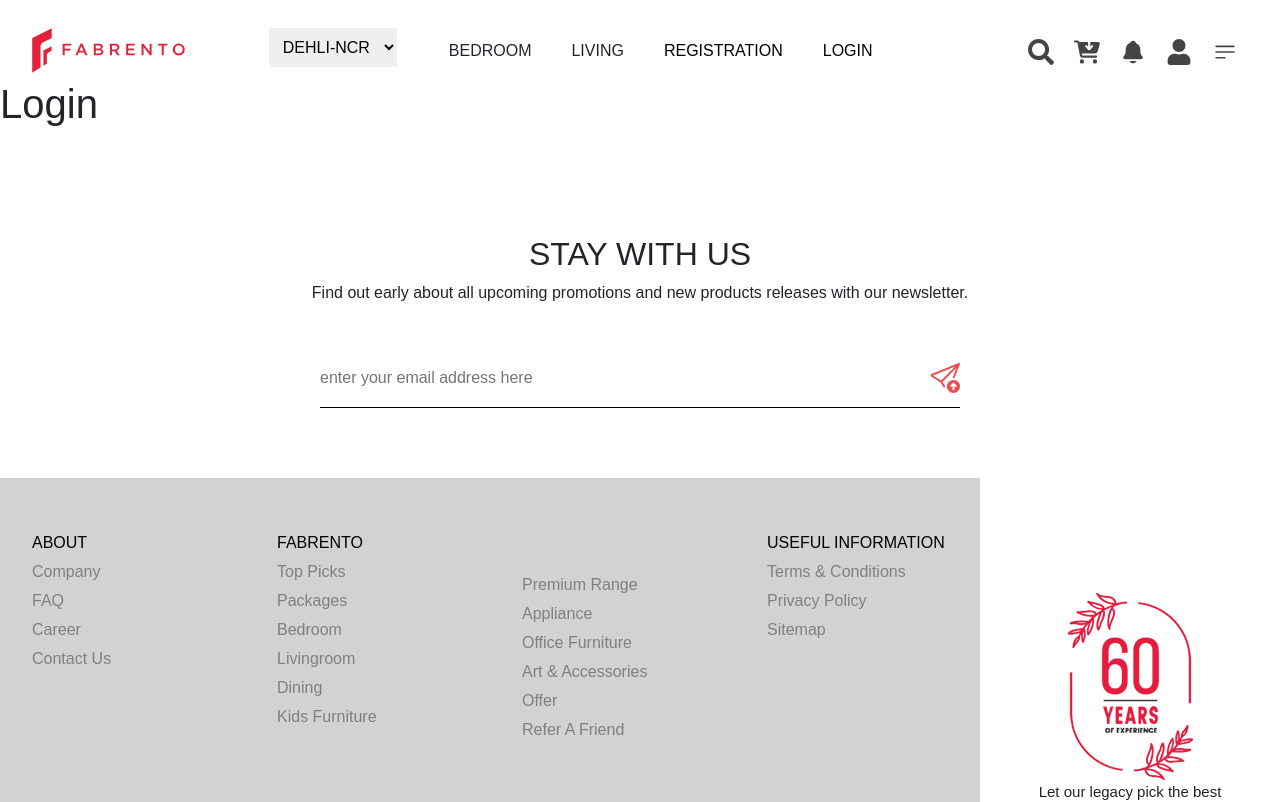
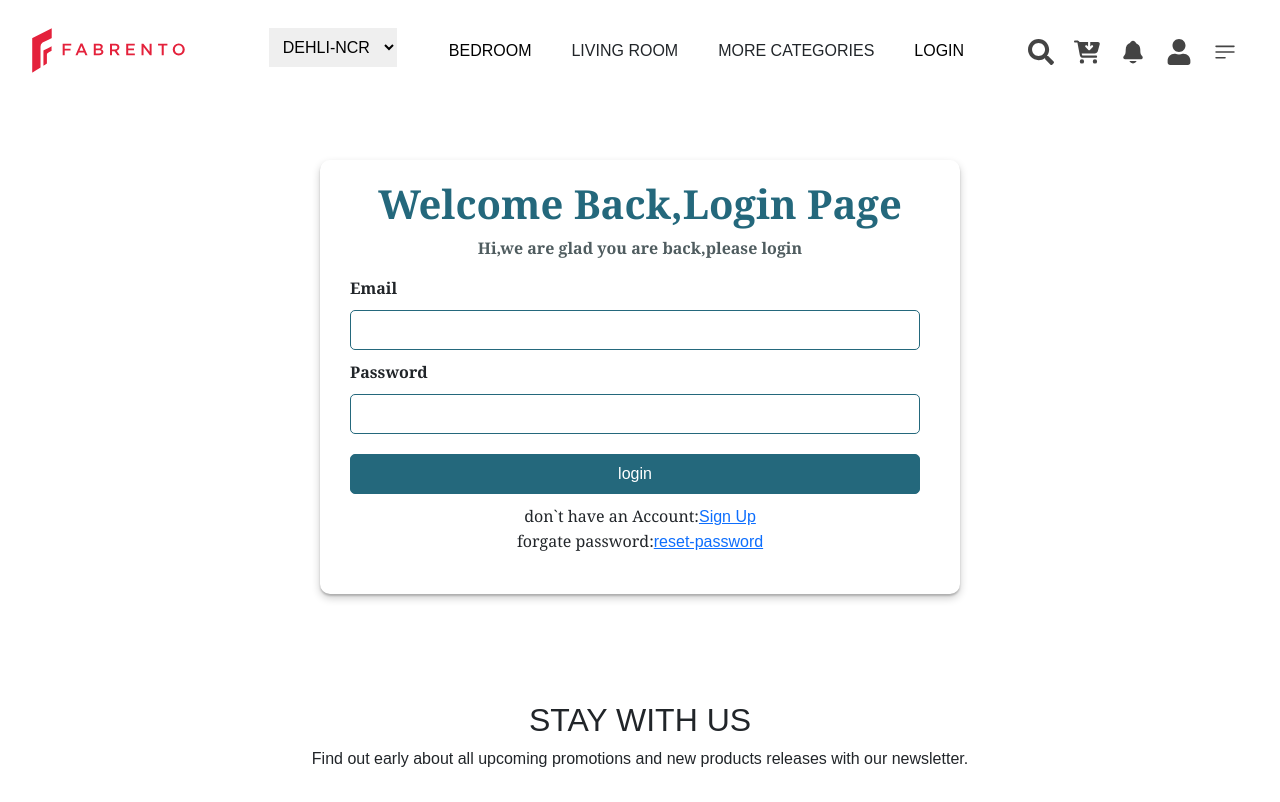
Before and after one commit to maneeshmahraj/myproject, a React (Create React App) app in the folder frontend/: page /login in a window 1280 px wide. Shown: the top 802 px of the page. Built offline with nearby package versions, Linux system fonts and the light colour scheme.

Commit message:
login-page

```diff
--- a/frontend/src/Layout.js
+++ b/frontend/src/Layout.js
@@ -65,9 +65,10 @@
         </div>
         <div className='nav-layout'>
             <ul>
-                <li onMouseOver={handleMouseOver} >BEDROOM</li>
-                 <li onMouseOver={handleMouseOver2}>LIVING</li>
-                  <li><Link to="registration" className='lik'>REGISTRATION</Link></li>
+
+                <li onMouseOver={handleMouseOver}><Link to="home"  className='lik'>BEDROOM</Link></li>
+                 <li onMouseOver={handleMouseOver2}>LIVING ROOM</li>
+                 <li onMouseOver={handleMouseOver2}>MORE CATEGORIES</li>
                   <li><Link to="login" className='lik'>LOGIN</Link></li>
 
             </ul>
--- a/frontend/src/Login.js
+++ b/frontend/src/Login.js
@@ -1,11 +1,36 @@
 import React from 'react'
+import { Link, Outlet } from 'react-router-dom';
 
 const Login = () => {
   return (
     <>
-    <div>
-        <h1>Login</h1>
-    </div>
+
+       <div className='login-page'>
+       <form >
+        <div className='login-heading'>
+          <h1>Welcome Back,Login Page</h1>
+          <p>Hi,we are glad you are back,please login</p>
+        </div>
+        <div className='login-items'>
+          <label>Email</label>
+          <input type='email' />
+        </div>
+        <div className='login-items'>
+        <label>Password</label>
+
+          <input type='password' />
+        </div>
+        <div className='login-items'>
+          <button>login</button>
+        </div>
+        <div className='login-items1'>
+          <span>don`t have an Account:<Link to="regitration">Sign Up</Link></span>
+          <span>forgate password:<Link to="regitration">reset-password</Link></span>
+
+        </div>
+       </form>
+       </div>
+    <Outlet/>
     </>
   )
 }
--- a/frontend/src/index.css
+++ b/frontend/src/index.css
@@ -8,6 +8,8 @@
 
 
 @media (max-width: 768px) {
+
+
   .navbar {
     flex-direction: column; /* Stack items vertically */
     height: auto; /* Let content dictate height */
@@ -70,7 +72,7 @@
 }
 .nav-layout
 {
-  width: 40%;
+  width: 50%;
 
 }
 .nav-layout ul
@@ -124,7 +126,7 @@
 }
 .nav-icon-right
 {
-  width: 30%;
+  width: 20%;
 }
 .nav-icon-right ul
 {
@@ -574,9 +576,11 @@
   {
 
     width: 20%;
+    display: flex;
     justify-content: center;
     justify-content: space-between;
     flex-direction: column;
+    align-items: center;
 
   }
 }
@@ -903,6 +907,88 @@
 {
   height: 400px;
   width: 100%;
-  border: 1px solid red;
-  z-index: 1;
+
 }
+.login-page{
+
+   width: 100%;
+   display: flex;
+   flex-direction: column;
+   justify-content: center;
+   align-items: center;
+   margin: 80px auto;
+}
+.login-page form{
+  width: 50%;
+ padding-bottom:40px ;
+  box-shadow: 0 4px 8px 0 rgba(0, 0, 0, 0.2), 0 2px 2px 0 rgba(0, 0, 0, 0.19);
+ border-radius: 10px;
+ padding-left: 20px;
+ padding-right: 20px;
+  padding-top: 20px;
+}
+.login-heading h1{
+   display: flex;
+
+   justify-content: center;
+   font-weight: bold;
+   color: rgb(36, 104, 124);
+   font-family: Georgia, 'Times New Roman', Times, serif;
+}
+.login-heading p{
+  display: flex;
+
+  justify-content: center;
+  align-items: center;
+  font-weight: bold;
+  color: rgb(79, 92, 95);
+  font-family: Georgia, 'Times New Roman', Times, serif;
+}
+.login-items{
+  width: 100%;
+  display: flex;
+  justify-content: flex-start;
+  flex-direction: column;
+
+}
+.login-items input
+{
+  width: 95%;
+  height: 40px;
+  border-radius: 5px;
+  outline: none;
+  border: .7px solid rgb(36, 104, 124);
+  padding-left: 20px;
+  margin: 10px;
+}
+.login-items label{
+  font-weight: bold;
+  font-family: Georgia, 'Times New Roman', Times, serif;
+  margin-left: 10px;
+}
+.login-items1 {
+  display: flex;
+  flex-direction: column;
+  justify-content: center;
+  align-items: center;
+  font-family: Georgia, 'Times New Roman', Times, serif;
+
+}
+.login-items1 span{
+  font-family: Georgia, 'Times New Roman', Times, serif;
+
+}
+.login-items button
+{
+  width: 95%;
+  height: 40px;
+  border-radius: 5px;
+  outline: none;
+  margin: 10px;
+  background-color: rgb(36, 104, 124);
+  color: white;
+  border: 1px solid  rgb(36, 104, 124);
+  display: flex;
+  justify-content: center;
+  align-items: center;
+}
```
